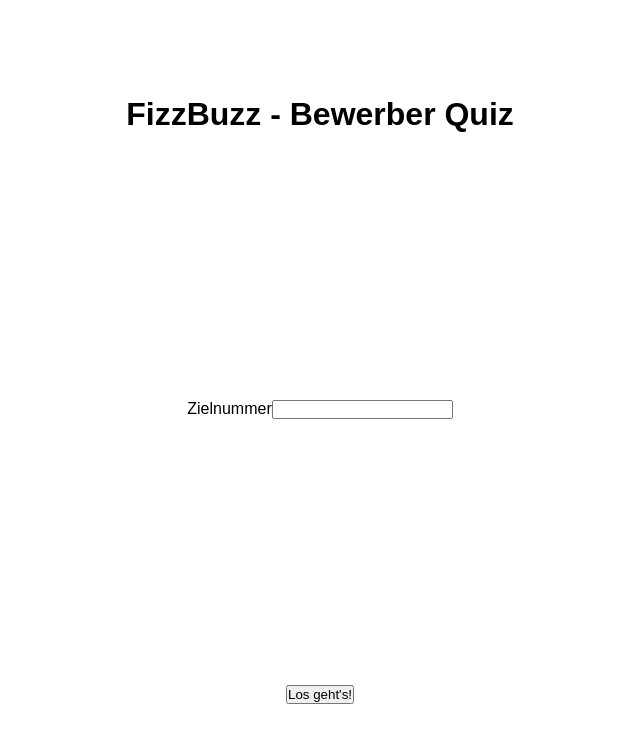
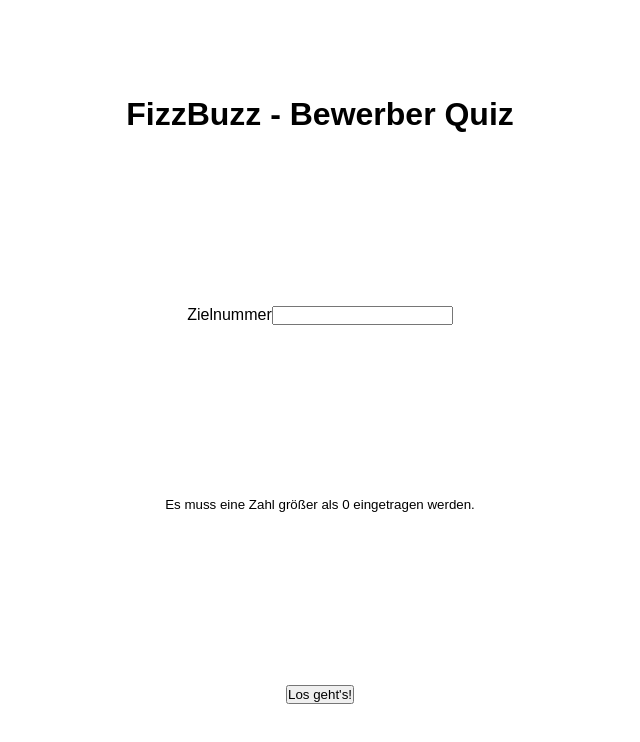
Before and after one commit to MightyfySEOContent/bewerbung, a Next.js app: page / in a window 1280 px wide. Shown: the top 742 px of the page, without its empty margins (320-960 px from the left). Built offline with nearby package versions, Linux system fonts and the light colour scheme.

Commit message:
Füge Info Text für Eingabefeld hinzu

```diff
--- a/src/pages/index.js
+++ b/src/pages/index.js
@@ -19,6 +19,7 @@ function Home() {
                     <span>Zielnummer</span>
                     <input type="number" name="target_number"/>
                 </label>
+                <small>Es muss eine Zahl größer als 0 eingetragen werden.</small>
                 <button type="submit">Los geht's!</button>
             </main>
         </>
```
Also changed, not shown: 1 other file (tests, documents, lock files or other folders).
